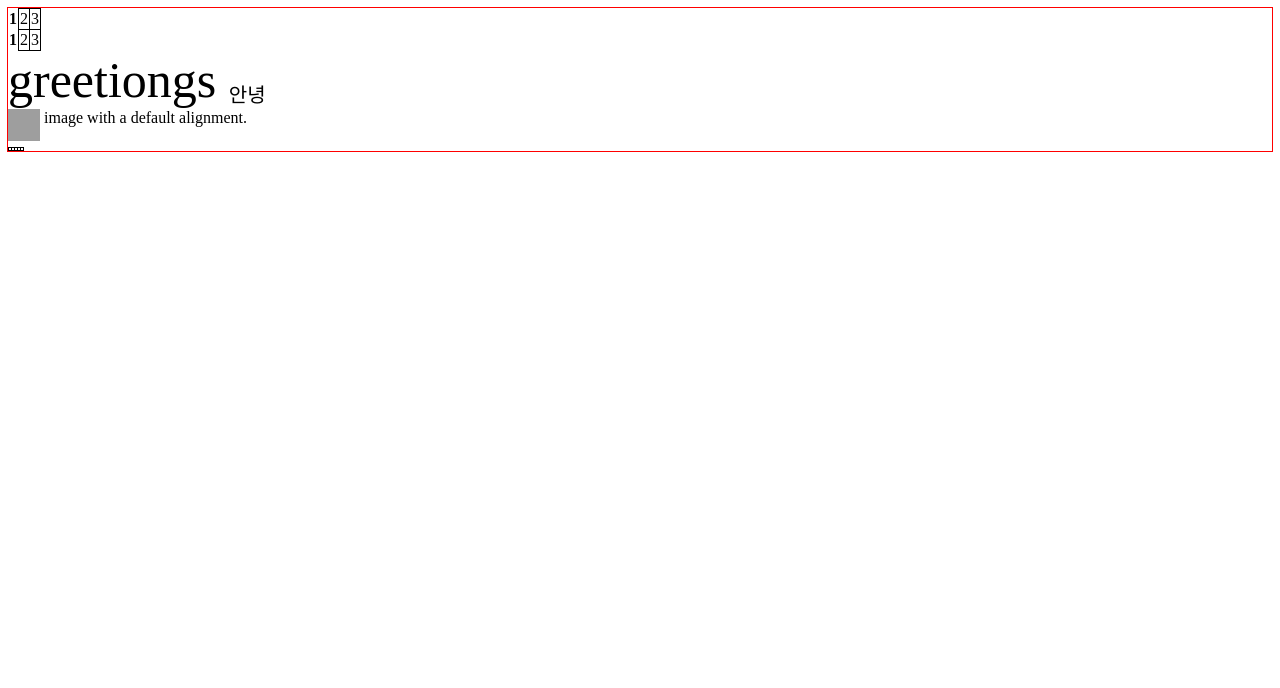
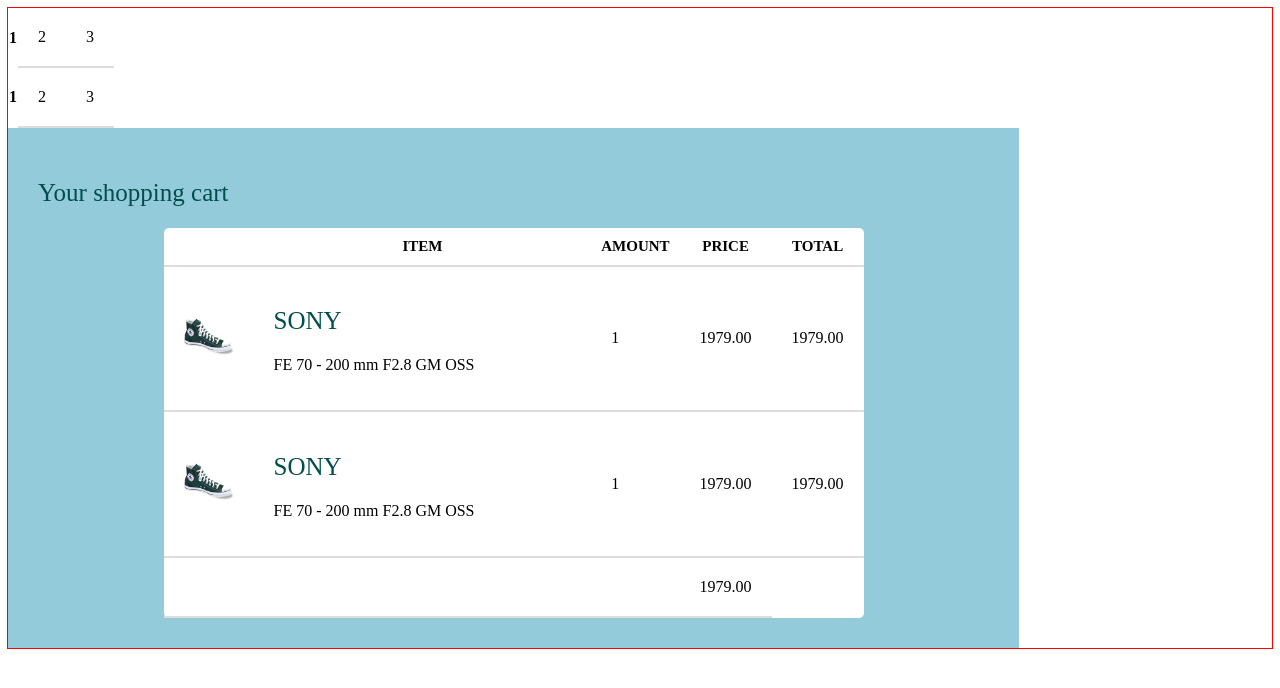
Before and after one commit to juhee067/practice, a PHP site: page /html/05cart.html in a window 1280 px wide. Shown: the top 688 px of the page. Run offline with PHP 8.4, Linux system fonts and the light colour scheme; grey boxes are pictures that could not be loaded.

Commit message:
20221111

```diff
--- a/css/main.css
+++ b/css/main.css
@@ -192,7 +192,6 @@ body {
   padding: 20px;
   text-align: center;
   /* padding, border 포함 width가 조정됨 */
-
 }
 
 .subBg .subTitle {
@@ -205,7 +204,6 @@ body {
 
 /* input */
 .formpt {
-
   width: 100%;
   max-width: 700px;
   margin: 0 auto;
@@ -232,7 +230,6 @@ input[type=email] {
   padding: 10px;
   font-size: 20px;
   border: 1px solid ddd;
-
 }
 
 .formpt .w100 {
@@ -245,27 +242,24 @@ input[type=email] {
   padding: 10px;
 }
 
-input[type=email] {
-
+input[type="email"] {
   width: 100%;
 }
 
-input[type=text] {
+input[type="text"] {
   display: inline-block;
   width: 100%;
-
 }
 
 .check {
   margin-top: 30px;
 }
 
-input[type=checkbox] {
+input[type="checkbox"] {
   margin-top: 10px;
 }
 
-input[type=submit] {
-
+input[type="submit"] {
   float: right;
   border: none;
   background-color: rgb(255, 191, 0);
@@ -274,7 +268,6 @@ input[type=submit] {
 }
 
 .formpt h4 {
-
   font-size: 15px;
   font-weight: 300;
 }
@@ -295,5 +288,45 @@ table {
 }
 
 td {
-  border: 1px solid black;
+  border-bottom: 2px solid #ddd;
+  padding: 20px;
 }
+/* table */
+.tableBg {
+  width: 80%;
+  padding: 30px;
+  background-color: rgb(147, 203, 218);
+}
+
+.shop {
+  background-color: #fff;
+  width: 100%;
+  max-width: 700px;
+  margin: 0 auto;
+  border-radius: 5px;
+  /*  가끔 radius 안먹을 때가 있다 그것은 border-collapse 와 함께하면 그렇다
+  top과 left에만 radius를 넣던지 그림자를 이용하든지
+   */
+}
+.shop thead {
+  border-bottom: 2px solid #ddd;
+}
+.tableBg h2 {
+  font-size: 25px;
+  font-weight: 500;
+  color: rgb(3, 77, 77);
+}
+
+.tableBg .title th {
+  font-size: 15px;
+  padding: 10px;
+}
+
+.total {
+  text-align: right;
+}
+
+.cellLong {
+  width: 700px;
+  /* 최대한 이만큼 차지해주세요 */
+}
--- a/html/05cart.html
+++ b/html/05cart.html
@@ -1,10 +1,9 @@
 <!DOCTYPE html>
 <html lang="en">
-
   <head>
-    <meta charset="UTF-8">
-    <meta http-equiv="X-UA-Compatible" content="IE=edge">
-    <meta name="viewport" content="width=device-width, initial-scale=1.0">
+    <meta charset="UTF-8" />
+    <meta http-equiv="X-UA-Compatible" content="IE=edge" />
+    <meta name="viewport" content="width=device-width, initial-scale=1.0" />
     <title>Document</title>
     <link href="../css/main.css" rel="stylesheet" />
   </head>
@@ -28,15 +27,10 @@
             <td>3</td>
           </tr>
         </tbody>
-
-
-            <tr></tr>
-            <tr></tr>
-
       </table>
       <!-- 글씨간의 세로정렬할때 vertical-align 씀 -->
       <!-- but table안에서 세로정렬할 때 v-a(top/middle/bottom)가능 -->
-        <div>
+      <!-- <div>
             <span style="font-size: 50px;">greetiongs </span><span
                 style="font-size: 20px; vertical-align: middle;">안녕</span>
         </div>
@@ -44,7 +38,7 @@
                 style="vertical-align:top;">image
                 with a
                 default alignment.</span>
-        </div>
+        </div> -->
 
       <!-- 일반 div로 표만들기
             <div style="display: table;">
@@ -54,26 +48,53 @@
             </div>
             </div>
         -->
-
-
-        <table>
+      <div class="tableBg">
+        <h2>Your shopping cart</h2>
+        <table class="shop">
           <thead>
+            <tr class="title">
               <th></th>
+              <th class="cellLong">ITEM</th>
+              <th>AMOUNT</th>
+              <th>PRICE</th>
+              <th>TOTAL</th>
+            </tr>
           </thead>
           <tbody>
             <tr>
-                    <td></td>
-                    <td></td>
-                    <td></td>
-                    <td></td>
-                    <td></td>
+                <td><img src="../img/item1.png" alt="" style="width: 50px" /></td>
+              <td>
+
+                <div class="content">
+                  <h2>SONY</h2>
+                  <p>FE 70 - 200 mm F2.8 GM OSS</p>
+                </div>
+              </td>
+              <td>1</td>
+              <td>1979.00</td>
+              <td>1979.00</td>
             </tr>
+           <tr>
+                <td><img src="../img/item1.png" alt="" style="width: 50px" /></td>
+              <td>
+
+                <div class="content">
+                  <h2>SONY</h2>
+                  <p>FE 70 - 200 mm F2.8 GM OSS</p>
+                </div>
+              </td>
+              <td>1</td>
+              <td>1979.00</td>
+              <td>1979.00</td>
+            </tr>
+            <tfoot>
+                  <tr class="total">
+              <td colspan="4">1979.00</td>
+            </tr></tfoot>
+
           </tbody>
         </table>
-
       </div>
-
-
+    </div>
   </body>
-
 </html>
```
Also changed, not shown: javascript/main.css (+8 -1 lines), img/item1.png (added). Lines whose indentation alone changed are shown as unchanged.
